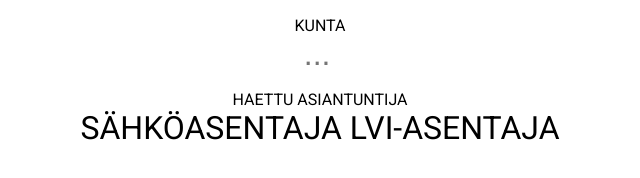
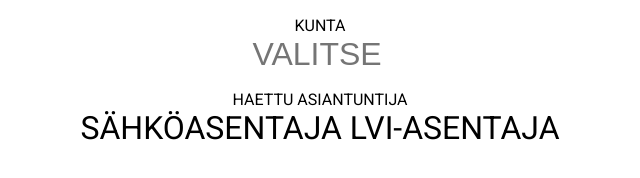
Before and after one commit to AradoLabs/valmiiksi.web-app, a plain HTML site: page public/index.html in a window 1280 px wide. Shown: the whole page, without its empty margins (320-960 px from the left). Drawn offline with Linux system fonts and the light colour scheme.

Commit message:
placeholder="valitse"

```diff
--- a/public/index.html
+++ b/public/index.html
@@ -17,7 +17,7 @@
 <body>
   <header>Kunta</header>
   <section id="area">
-    <input id="selected-area" type="search" list="areas" placeholder="...">
+    <input id="selected-area" type="search" list="areas" placeholder="valitse">
   </section>
   <header>Haettu asiantuntija</header>
   <section id="professions">
```
